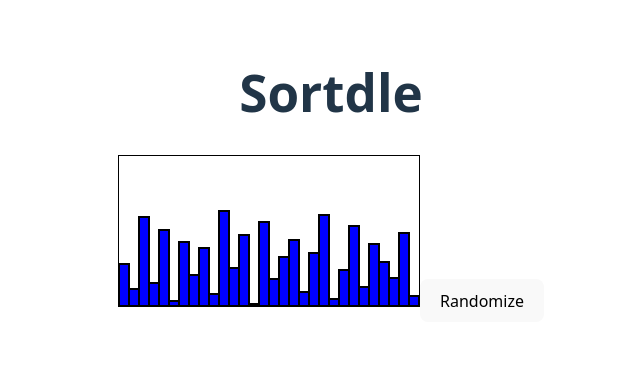
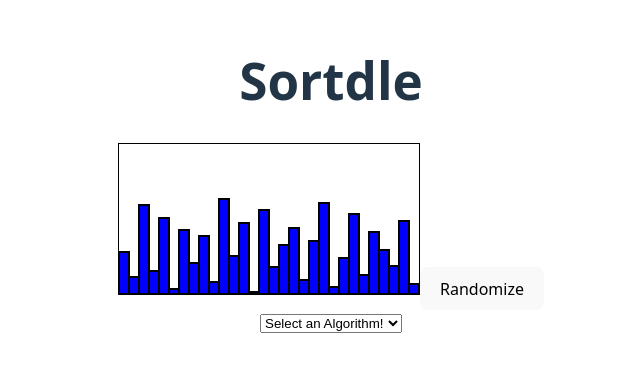
Before and after one commit to Salsasp/sortdle, a React (Vite) app in the folder client/: page / in a window 1280 px wide. Shown: the part 224-596 px from the top of the page, without its empty margins (309-949 px from the left). Built offline with nearby package versions, Linux system fonts and the light colour scheme.

Commit message:
Modify various types, implement algo dropdown and type constants for labels and values

```diff
--- a/client/src/App.tsx
+++ b/client/src/App.tsx
@@ -1,8 +1,15 @@
 import './App.css'
 import Dropdown from './Components/Dropdown'
 import SortCanvas from './Components/SortCanvas'
+import { ALGO_SELECTOR_LABELS, ALGO_SELECTOR_VALUES } from './constants/algorithms'
+import type { AlgorithmSelectorOption } from './utils/types'
 
 function App() {
+  const options: AlgorithmSelectorOption[] = ALGO_SELECTOR_VALUES.map((value, index) => ({
+      value: value,
+      label: ALGO_SELECTOR_LABELS[index]
+    })
+  );
 
   return (
     <>
@@ -10,7 +17,11 @@ function App() {
         <h1 className='MainTitle'>Sortdle</h1>
       </div>
         <SortCanvas></SortCanvas>
-        <Dropdown></Dropdown>
+        <Dropdown
+          label='Select an Algorithm!'
+          id='algo-selector'
+          options={options}>
+        </Dropdown>
     </>
   )
 }
--- a/client/src/Components/CanvasRenderer.ts
+++ b/client/src/Components/CanvasRenderer.ts
@@ -1,4 +1,5 @@
-import { dispatch, type SortInstruction } from "./sorting";
+import { dispatch } from "./sorting";
+import { type SortInstruction } from "../utils/types";
 import { sleep } from "../utils/utils";
 
 export class CanvasRenderer {
--- a/client/src/Components/Dropdown.tsx
+++ b/client/src/Components/Dropdown.tsx
@@ -1,7 +1,17 @@
+import { type SelectorProps } from "../utils/types";
 
-function Dropdown () {
+function Dropdown ({ label, id, options }: SelectorProps) {
 
-    return <div></div>
+    return (
+        <div>
+            <select id={id}>
+                <option value=''>{label}</option>
+                {options.map((option) => (
+                    <option value={option.value}>{option.label}</option>
+                ))}
+            </select>
+        </div>
+    )
 }
 
 export default Dropdown;
--- a/client/src/Components/sorting.ts
+++ b/client/src/Components/sorting.ts
@@ -1,8 +1,4 @@
-export type SortInstruction = {
-    action: string,
-    indexFrom: number,
-    indexTo: number
-};
+import { type SortInstruction } from "../utils/types";
 
 export function dispatch(sortType: string, numbers: number[]): SortInstruction[] {
     switch (sortType) {
--- /dev/null
+++ b/client/src/constants/algorithms.ts
@@ -0,0 +1,27 @@
+export const ALGO_SELECTOR_LABELS = [
+    "Bubble Sort",
+    "Selection Sort",
+    "Insertion Sort",
+    "Merge Sort",
+    "Quick Sort",
+    "Heap Sort",
+    "Counting Sort",
+    "Radix Sort",
+    "Bucket Sort",
+ ] as const;
+
+export type AlgorithmSelectorLabel = keyof typeof ALGO_SELECTOR_LABELS;
+
+export const ALGO_SELECTOR_VALUES = [
+    "bubble",
+    "selection",
+    "insertion",
+    "merge",
+    "quick",
+    "heap",
+    "counting",
+    "radix",
+    "bucket",
+ ] as const;
+
+export type AlgorithmSelectorValue = keyof typeof ALGO_SELECTOR_VALUES;
--- /dev/null
+++ b/client/src/utils/types.ts
@@ -0,0 +1,18 @@
+export type SelectorProps = {
+    label: string,
+    id: string,
+    options: AlgorithmSelectorOption[]
+}
+
+export type SortInstruction = {
+    action: string,
+    indexFrom: number,
+    indexTo: number
+};
+
+export type StringMap = Record<string, string>;
+
+export type AlgorithmSelectorOption = {
+    value: string
+    label: string
+};
```
